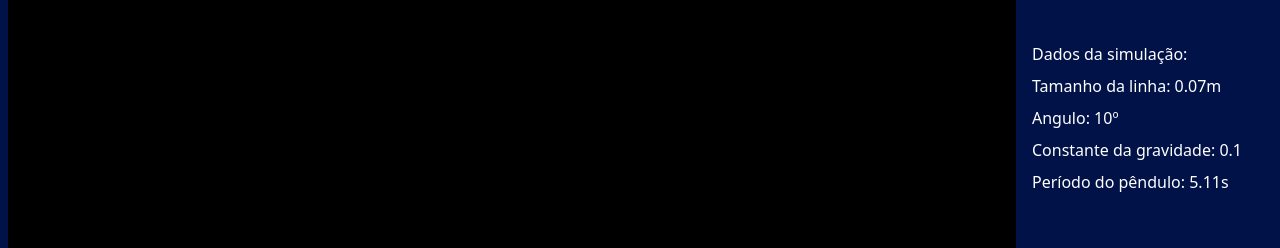
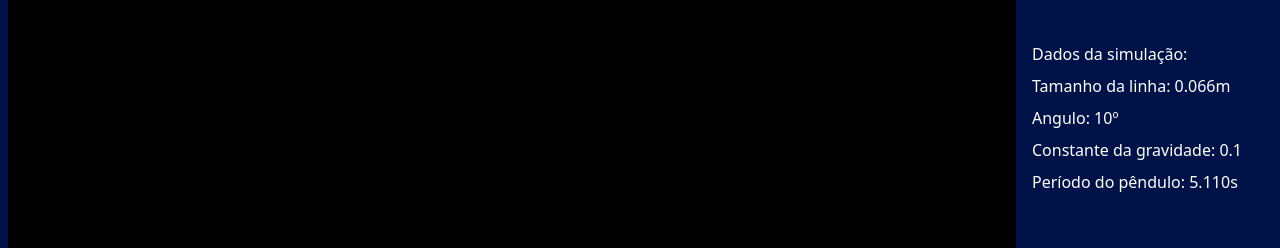
Before and after one commit to bkpvitorpf/Pendulum-Simulator, a React (Vite) app: page / in a window 1280 px wide. Shown: the part 401-649 px from the top of the page. Built offline with nearby package versions, Linux system fonts and the light colour scheme.

Commit message:
Adicionando mais casas decimais aos valores exibidos na simulação

```diff
--- a/src/App.tsx
+++ b/src/App.tsx
@@ -120,11 +120,11 @@ function App() {
               <div>
                 <div className="flex flex-col" style={{ height: '30%' }}>
                   <h2 className="py-1">Dados da simulação:</h2>
-                  <p className="py-1">Tamanho da linha: {tamanhoDaLinhaEmMetros.toFixed(2)}m</p>
+                  <p className="py-1">Tamanho da linha: {tamanhoDaLinhaEmMetros.toFixed(3)}m</p>
                   <p className="py-1">Angulo: 10º</p>
                   <p className="py-1">Constante da gravidade: {constanteDaGravidadeSliderState}</p>
                   <p className="py-1">
-                    Período do pêndulo: {(2 * Math.PI * Math.sqrt(tamanhoDaLinhaEmMetros / constanteDaGravidadeSliderState)).toFixed(2)}s
+                    Período do pêndulo: {(2 * Math.PI * Math.sqrt(tamanhoDaLinhaEmMetros / constanteDaGravidadeSliderState)).toFixed(3)}s
                   </p>
                 </div>
               </div>
```
